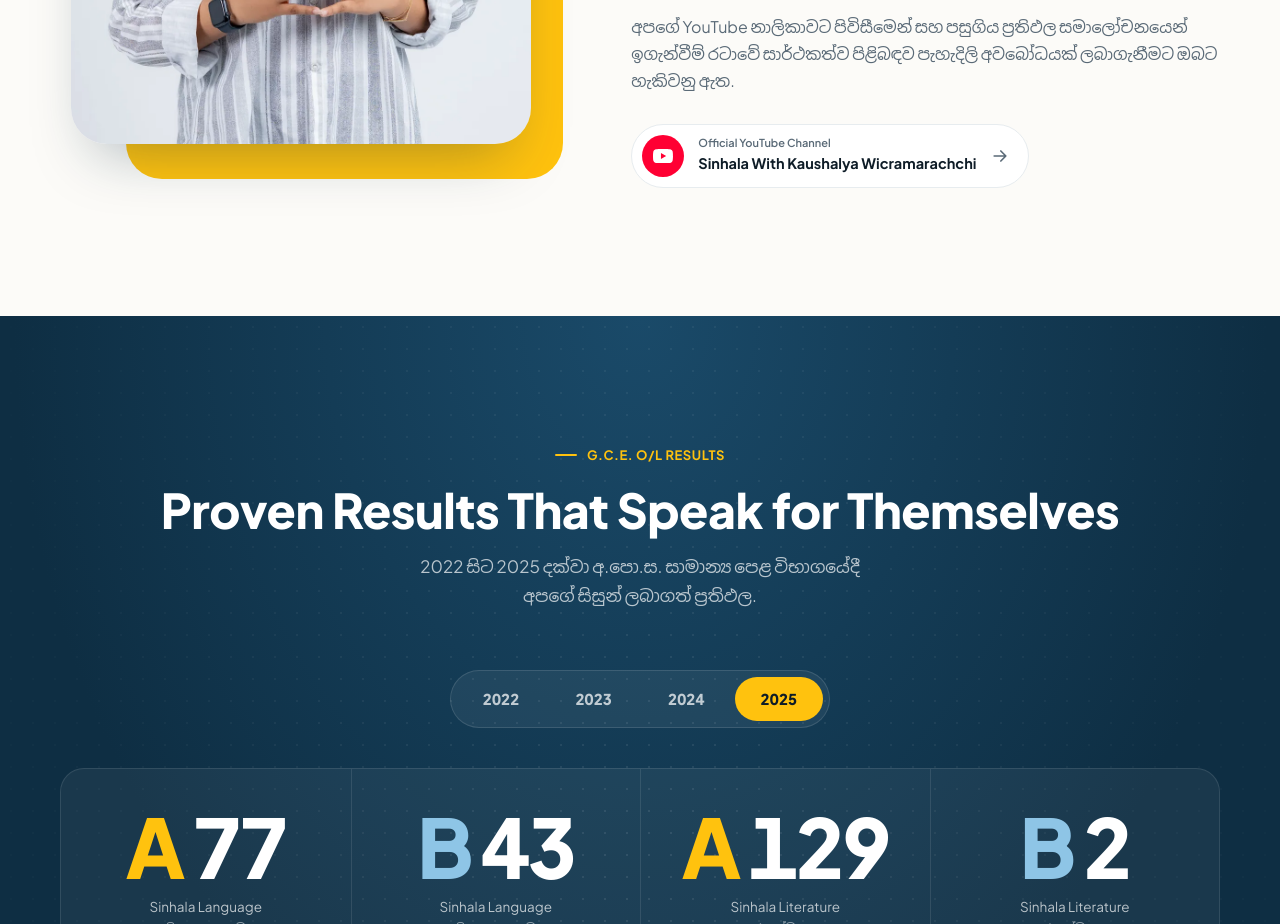
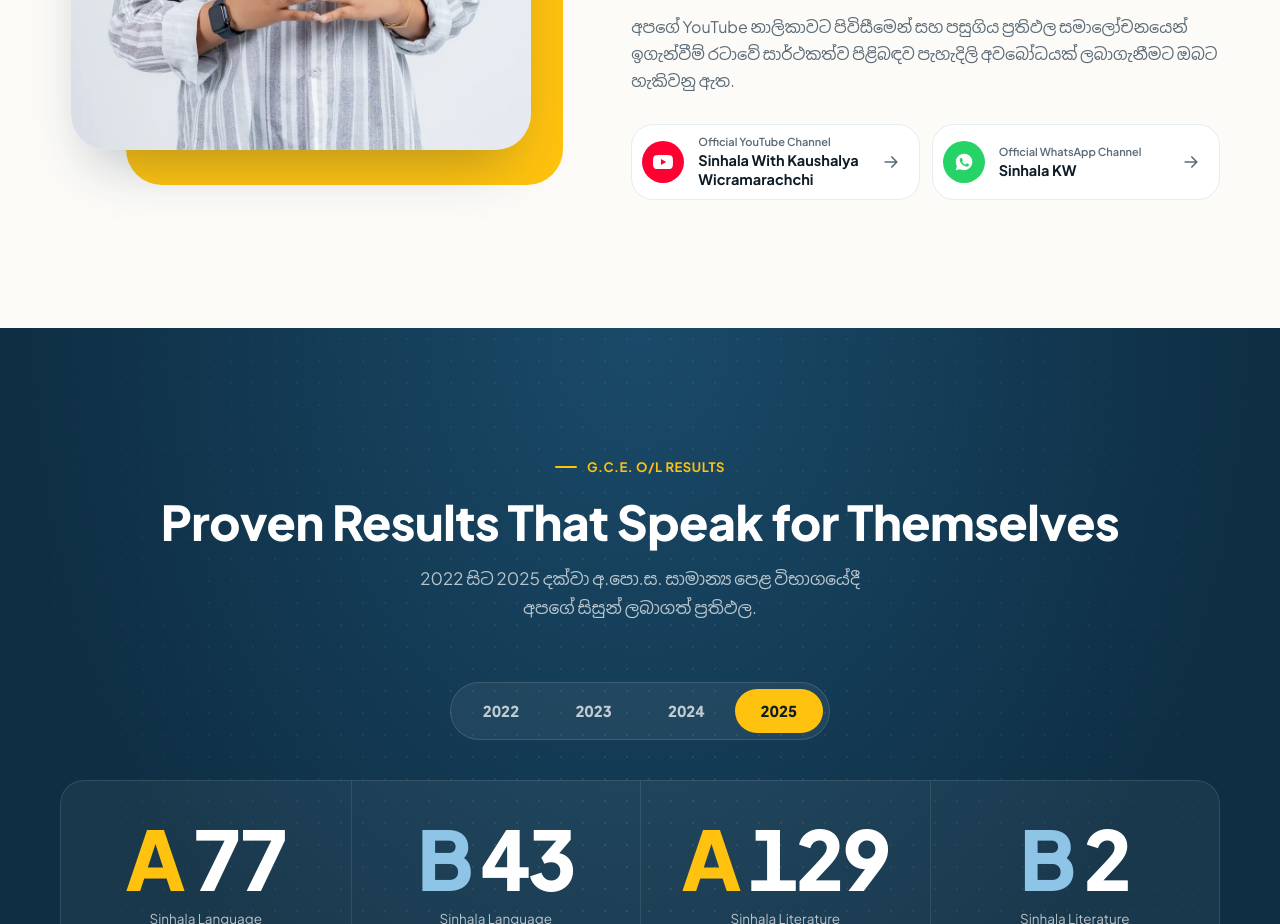
Before and after one commit to KING-UPE/SinhalaKW, a plain HTML site: page index.html in a window 1280 px wide. Shown: the part 1428-2352 px from the top of the page. Drawn offline with Linux system fonts and the light colour scheme; animation ran at ten frames a second.

Commit message:
feat(about): YouTube and WhatsApp channel cards side by side

```diff
--- a/css/styles.css
+++ b/css/styles.css
@@ -1281,7 +1281,7 @@ h1, h2, h3, p, figure { margin: 0; }
 }
 
 /* about: facts row removed */
-.about-copy .yt-link { margin-top: 30px; }
+.about-copy .about-links { margin-top: 30px; }
 .stamp-big { letter-spacing: -.02em; }
 
 
@@ -1914,3 +1914,15 @@ h1, h2, h3, p, figure { margin: 0; }
   .sheets-sets .tag-year { display: none; }
   .sheets-sets .sheet-tag { left: 50%; right: auto; transform: translateX(-50%); white-space: nowrap; padding: 4px 10px; }
 }
+
+/* about: YouTube and WhatsApp channel cards side by side */
+.about-links { display: grid; grid-template-columns: repeat(2, minmax(0, 1fr)); gap: 12px; }
+.about-links .yt-link { display: flex; border-radius: 22px; min-width: 0; }
+.about-links .yt-link > span:nth-child(2) { min-width: 0; }
+.about-links .arrow { margin-left: auto; flex: none; }
+.wa-link .yt-ic { background: #25D366; }
+.wa-link:hover { border-color: #25D366; }
+@media (max-width: 480px) { .about-links { grid-template-columns: minmax(0, 1fr); } }
+.about-links .yt-link > span:nth-child(2) { display: flex; flex-direction: column; gap: 3px; line-height: 1.3; }
+.about-links .yt-link strong { line-height: 1.3; }
+.about-links .yt-ic { flex: none; }
--- a/index.html
+++ b/index.html
@@ -256,11 +256,18 @@
           <p class="body reveal">සාමාන්‍ය පෙළ සිංහල භාෂාව හා සාහිත්‍යය සහ සිංහල සාහිත්‍ය රසාස්වාදය යන විෂයන් දෙකෙහි දේශකවරියක ලෙස, ඉතා සාර්ථක ඉගැන්වීම් රටාවක් සහ ක්‍රමවත් වැඩපිළිවෙළක් තුළින් කෙටි කාලයක් තුළ දී ලංකාව පුරා විහිදී සිටින සිසුන් රාශියකට සිය සාමාන්‍ය පෙළ ප්‍රතිඵල ලේඛනයේ A සාමර්ථ්‍යය 2ක් ලබාගැනීම සඳහා එක් ගුරුවරියක ලෙස මඟපෙන්වීමට සමත්ව ඇත.</p>
           <p class="body reveal">අපගේ YouTube නාලිකාවට පිවිසීමෙන් සහ පසුගිය ප්‍රතිඵල සමාලෝචනයෙන් ඉගැන්වීම් රටාවේ සාර්ථකත්ව පිළිබඳව පැහැදිලි අවබෝධයක් ලබාගැනීමට ඔබට හැකිවනු ඇත.</p>
 
-          <a href="https://youtube.com/@kaushalyawicramarachchi" target="_blank" rel="noopener" class="yt-link reveal">
-            <span class="yt-ic"><svg class="ic" aria-hidden="true"><use href="#i-yt"/></svg></span>
-            <span><small>Official YouTube Channel</small><strong>Sinhala With Kaushalya Wicramarachchi</strong></span>
-            <svg class="ic arrow" aria-hidden="true"><use href="#i-arrow"/></svg>
-          </a>
+          <div class="about-links reveal">
+            <a href="https://youtube.com/@kaushalyawicramarachchi" target="_blank" rel="noopener" class="yt-link">
+              <span class="yt-ic"><svg class="ic" aria-hidden="true"><use href="#i-yt"/></svg></span>
+              <span><small>Official YouTube Channel</small><strong>Sinhala With Kaushalya Wicramarachchi</strong></span>
+              <svg class="ic arrow" aria-hidden="true"><use href="#i-arrow"/></svg>
+            </a>
+            <a href="https://whatsapp.com/channel/0029VajTCfCADTOA3ZcOol3W" target="_blank" rel="noopener" class="yt-link wa-link">
+              <span class="yt-ic"><svg class="ic" aria-hidden="true"><use href="#i-wa"/></svg></span>
+              <span><small>Official WhatsApp Channel</small><strong>Sinhala KW</strong></span>
+              <svg class="ic arrow" aria-hidden="true"><use href="#i-arrow"/></svg>
+            </a>
+          </div>
         </div>
       </div>
     </section>
```
